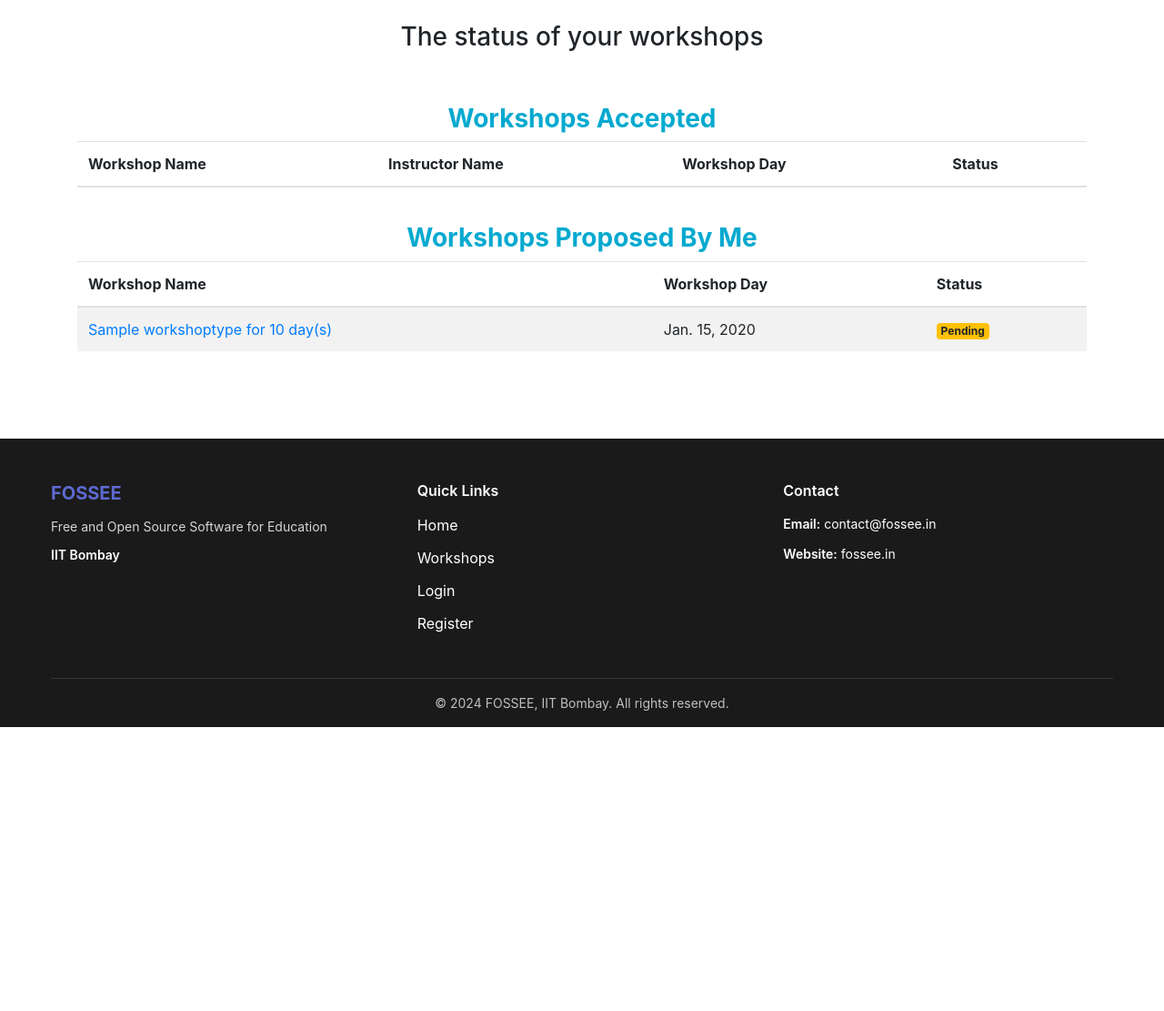
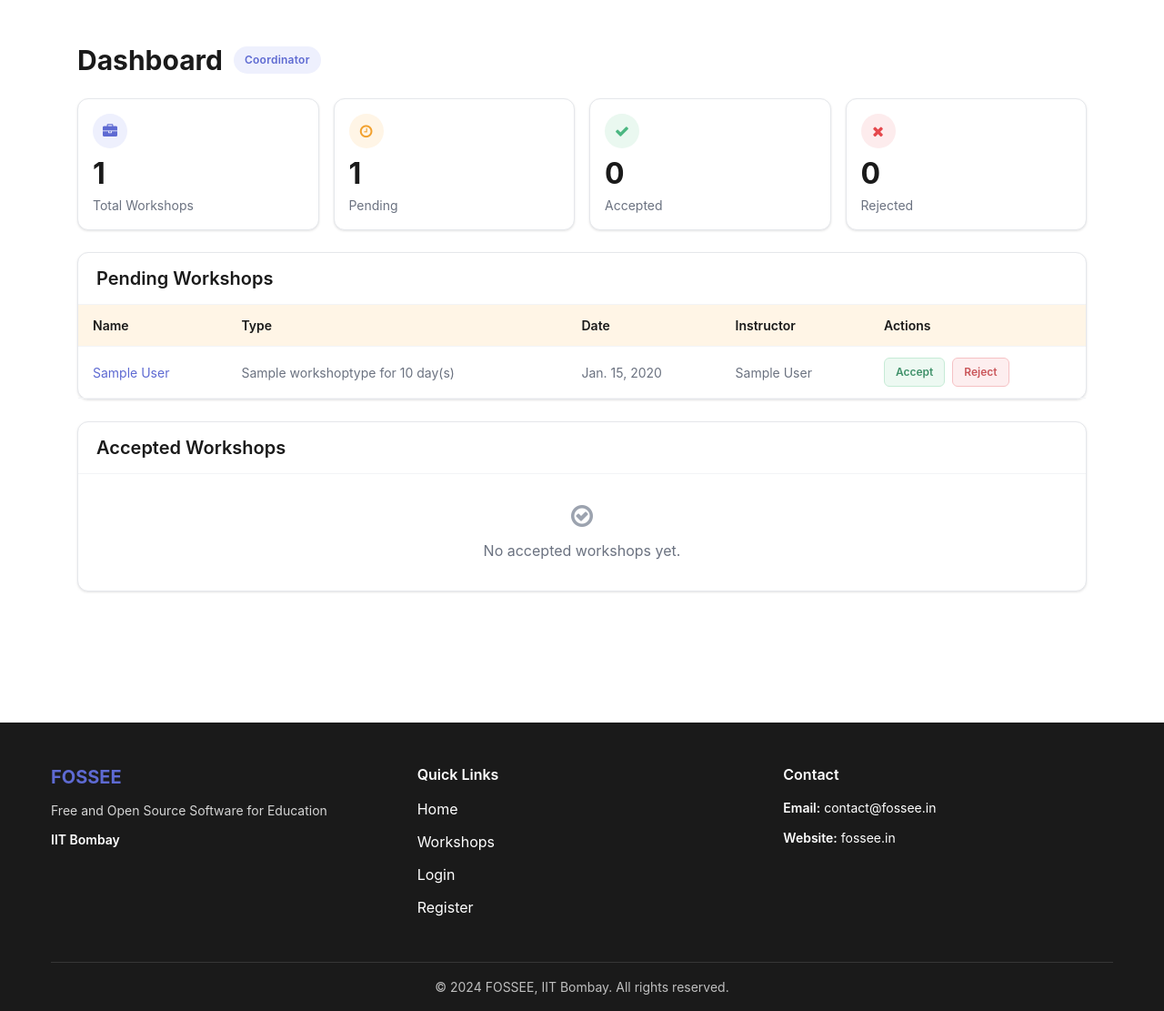
Before and after one commit to shivani-i-i/fossee-workshop-booking-ui, a Django app: page /workshop/status in a window 1280 px wide. Shown: the part 56-1167 px from the top of the page at 91% size. Before the commit the page ends 855 px from the top, so only its background shows below. Run offline with Django 3.2, Linux system fonts and the light colour scheme; a user stored in the database is signed in; tables that the repository leaves empty hold one stand-in row (values such as "Sample post"); lists and menus that the app fills with data are empty; some libraries are stand-ins or nearby versions.

Commit message:
feat: redesign coordinator dashboard with stat cards and workshop tables

```diff
--- /dev/null
+++ b/workshop_app/static/workshop_app/css/coordinator-dashboard.css
@@ -0,0 +1,234 @@
+.coordinator-dashboard {
+    padding-top: var(--space-6);
+    padding-bottom: var(--space-10);
+}
+
+.coordinator-dashboard__header {
+    display: flex;
+    align-items: center;
+    gap: var(--space-3);
+    margin-bottom: var(--space-6);
+}
+
+.coordinator-dashboard__header h1 {
+    margin: 0;
+    font-size: var(--font-size-3xl);
+    color: var(--color-text-primary);
+    font-weight: var(--font-weight-bold);
+}
+
+.coordinator-role-badge {
+    display: inline-flex;
+    align-items: center;
+    justify-content: center;
+    height: 30px;
+    padding: 0 var(--space-3);
+    border-radius: var(--radius-full);
+    background: var(--color-primary-light);
+    color: var(--color-primary);
+    font-size: var(--font-size-xs);
+    font-weight: var(--font-weight-semibold);
+    letter-spacing: 0.02em;
+}
+
+.coordinator-stats-grid {
+    display: grid;
+    grid-template-columns: repeat(4, minmax(0, 1fr));
+    gap: var(--space-4);
+    margin-bottom: var(--space-6);
+}
+
+.coordinator-stat-card {
+    background: var(--color-bg-primary);
+    border: 1px solid var(--color-border);
+    border-radius: var(--radius-lg);
+    padding: var(--space-4);
+    box-shadow: var(--shadow-card);
+}
+
+.coordinator-stat-card__icon {
+    width: 38px;
+    height: 38px;
+    border-radius: var(--radius-full);
+    display: inline-flex;
+    align-items: center;
+    justify-content: center;
+    margin-bottom: var(--space-3);
+}
+
+.coordinator-stat-card__icon.is-total { background: #eef0fd; color: #5e6ad2; }
+.coordinator-stat-card__icon.is-pending { background: #fff5e6; color: #f2a12e; }
+.coordinator-stat-card__icon.is-accepted { background: #eaf8f0; color: #4cb782; }
+.coordinator-stat-card__icon.is-rejected { background: #fdeced; color: #e5484d; }
+
+.coordinator-stat-card strong {
+    display: block;
+    margin: 0;
+    font-size: 32px;
+    line-height: 1;
+    color: var(--color-text-primary);
+    font-weight: var(--font-weight-bold);
+}
+
+.coordinator-stat-card p {
+    margin: var(--space-2) 0 0;
+    color: var(--color-text-secondary);
+    font-size: var(--font-size-sm);
+}
+
+.coordinator-table-section {
+    background: var(--color-bg-primary);
+    border: 1px solid var(--color-border);
+    border-radius: var(--radius-lg);
+    box-shadow: var(--shadow-card);
+    margin-bottom: var(--space-6);
+}
+
+.coordinator-table-section__head {
+    padding: var(--space-4) var(--space-5);
+    border-bottom: 1px solid var(--color-border-light);
+}
+
+.coordinator-table-section__head h2 {
+    margin: 0;
+    color: var(--color-text-primary);
+    font-size: var(--font-size-xl);
+    font-weight: var(--font-weight-semibold);
+}
+
+.coordinator-table-scroll {
+    overflow-x: auto;
+}
+
+.coordinator-table {
+    width: 100%;
+    min-width: 740px;
+    border-collapse: separate;
+    border-spacing: 0;
+}
+
+.coordinator-table th,
+.coordinator-table td {
+    padding: var(--space-3) var(--space-4);
+    border-bottom: 1px solid var(--color-border-light);
+    font-size: var(--font-size-sm);
+    color: var(--color-text-secondary);
+}
+
+.coordinator-table th {
+    color: var(--color-text-primary);
+    font-weight: var(--font-weight-semibold);
+}
+
+.coordinator-table td a {
+    color: var(--color-primary);
+    text-decoration: none;
+}
+
+.coordinator-table td a:hover {
+    color: var(--color-primary-hover);
+    text-decoration: none;
+}
+
+.coordinator-table--pending th {
+    background: #fff5e6;
+}
+
+.coordinator-table--accepted tbody tr:nth-child(even) {
+    background: var(--color-bg-secondary);
+}
+
+.coordinator-action-buttons {
+    display: inline-flex;
+    gap: var(--space-2);
+}
+
+.coordinator-btn {
+    height: 32px;
+    border: 1px solid transparent;
+    border-radius: var(--radius-sm);
+    padding: 0 var(--space-3);
+    font-size: var(--font-size-xs);
+    font-weight: var(--font-weight-semibold);
+    opacity: 0.85;
+}
+
+.coordinator-btn--accept {
+    background: #eaf8f0;
+    color: #1f7f51;
+    border-color: #bde8cf;
+}
+
+.coordinator-btn--reject {
+    background: #fdeced;
+    color: #c1383d;
+    border-color: #f4b7ba;
+}
+
+.coordinator-empty-state {
+    padding: var(--space-8);
+    text-align: center;
+    color: var(--color-text-secondary);
+}
+
+.coordinator-empty-state i {
+    font-size: 1.75rem;
+    color: var(--color-text-muted);
+    margin-bottom: var(--space-3);
+}
+
+.coordinator-empty-state p {
+    margin: 0;
+}
+
+.coordinator-status-badge {
+    display: inline-flex;
+    align-items: center;
+    gap: var(--space-2);
+    padding: 4px 10px;
+    border-radius: var(--radius-full);
+    background: #eaf8f0;
+    color: #1f7f51;
+    font-size: var(--font-size-xs);
+    font-weight: var(--font-weight-semibold);
+}
+
+.coordinator-status-dot {
+    width: 7px;
+    height: 7px;
+    border-radius: 50%;
+    background: #4cb782;
+}
+
+.coordinator-pagination-wrap {
+    padding: var(--space-4);
+    display: flex;
+    justify-content: center;
+}
+
+.coordinator-empty-jumbo {
+    background: var(--color-bg-primary);
+    border: 1px solid var(--color-border);
+    border-radius: var(--radius-lg);
+    padding: var(--space-8);
+    box-shadow: var(--shadow-card);
+}
+
+.coordinator-empty-jumbo h1 {
+    margin-top: 0;
+}
+
+@media (max-width: 767px) {
+    .coordinator-dashboard {
+        padding-left: 16px;
+        padding-right: 16px;
+    }
+
+    .coordinator-dashboard__header {
+        flex-wrap: wrap;
+    }
+
+    .coordinator-stats-grid {
+        grid-template-columns: repeat(2, minmax(0, 1fr));
+    }
+}
--- a/workshop_app/templates/workshop_app/workshop_status_coordinator.html
+++ b/workshop_app/templates/workshop_app/workshop_status_coordinator.html
@@ -1,36 +1,102 @@
 {% extends "workshop_app/base.html" %}
+{% load static %}
 
 {% block title %}
-    My Workshops
+    Coordinator Dashboard
 {% endblock %}
 
-{% block extra-custom-scripts %}
-<style >
-    .table-heading{
-        color: #04a9cf;
-    }
-    </style>
+{% block page_styles %}
+    <link rel="stylesheet" href="{% static 'workshop_app/css/coordinator-dashboard.css' %}" type="text/css"/>
 {% endblock %}
 
 {% block content %}
+<div class="container coordinator-dashboard">
     {% if not workshops %}
-        <div class="container">
-            <div class="jumbotron">
+        <div class="coordinator-empty-jumbo">
             <h1>Welcome {{ user.first_name }}</h1>
-                <p>Information Related to your workshops will be shown here, you can also
-                    propose a Workshop as per your available date in <strong>Propose Workshop tab</strong> .</p>
-            </div>
+            <p>
+                Information related to your workshops will appear here.
+                You can propose a new workshop from the <strong>Propose Workshop</strong> section.
+            </p>
         </div>
     {% else %}
-        <h3 class="text-center">The status of your workshops </h3>
-        <br>
+        <div class="coordinator-dashboard__header">
+            <h1>Dashboard</h1>
+            <span class="coordinator-role-badge">Coordinator</span>
+        </div>
 
-        <!-- Accepted View -->
+        <section class="coordinator-stats-grid">
+            <article class="coordinator-stat-card">
+                <span class="coordinator-stat-card__icon is-total"><i class="fa fa-briefcase" aria-hidden="true"></i></span>
+                <strong>{{ total_workshops }}</strong>
+                <p>Total Workshops</p>
+            </article>
+            <article class="coordinator-stat-card">
+                <span class="coordinator-stat-card__icon is-pending"><i class="fa fa-clock-o" aria-hidden="true"></i></span>
+                <strong>{{ pending_count }}</strong>
+                <p>Pending</p>
+            </article>
+            <article class="coordinator-stat-card">
+                <span class="coordinator-stat-card__icon is-accepted"><i class="fa fa-check" aria-hidden="true"></i></span>
+                <strong>{{ accepted_count }}</strong>
+                <p>Accepted</p>
+            </article>
+            <article class="coordinator-stat-card">
+                <span class="coordinator-stat-card__icon is-rejected"><i class="fa fa-times" aria-hidden="true"></i></span>
+                <strong>{{ rejected_count }}</strong>
+                <p>Rejected</p>
+            </article>
+        </section>
 
-        <br>
-        <div class="container">
-            <h3 class="text-center table-heading"><strong>Workshops Accepted</strong></h3>
-            <table class="table table-striped table-responsive-sm">
+        <section class="coordinator-table-section">
+            <div class="coordinator-table-section__head">
+                <h2>Pending Workshops</h2>
+            </div>
+            {% if pending_workshops %}
+            <div class="coordinator-table-scroll">
+                <table class="coordinator-table coordinator-table--pending">
+                    <thead>
+                        <tr>
+                            <th>Name</th>
+                            <th>Type</th>
+                            <th>Date</th>
+                            <th>Instructor</th>
+                            <th>Actions</th>
+                        </tr>
+                    </thead>
+                    <tbody>
+                        {% for workshop in pending_workshops %}
+                        <tr>
+                            <td><a href="{% url 'workshop_app:workshop_details' workshop.id %}">{{ workshop.coordinator.get_full_name|default:user.get_full_name }}</a></td>
+                            <td>{{ workshop.workshop_type|capfirst }}</td>
+                            <td>{{ workshop.date|date }}</td>
+                            <td>{% if workshop.instructor %}{{ workshop.instructor.get_full_name }}{% else %}Not assigned{% endif %}</td>
+                            <td>
+                                <div class="coordinator-action-buttons">
+                                    <button type="button" class="coordinator-btn coordinator-btn--accept" disabled>Accept</button>
+                                    <button type="button" class="coordinator-btn coordinator-btn--reject" disabled>Reject</button>
+                                </div>
+                            </td>
+                        </tr>
+                        {% endfor %}
+                    </tbody>
+                </table>
+            </div>
+            {% else %}
+            <div class="coordinator-empty-state">
+                <i class="fa fa-inbox" aria-hidden="true"></i>
+                <p>No pending workshops found.</p>
+            </div>
+            {% endif %}
+        </section>
+
+        <section class="coordinator-table-section">
+            <div class="coordinator-table-section__head">
+                <h2>Accepted Workshops</h2>
+            </div>
+            {% if accepted_workshops %}
+            <div class="coordinator-table-scroll">
+                <table class="coordinator-table coordinator-table--accepted">
                     <thead>
                         <tr>
                             <th>Workshop Name</th>
@@ -39,50 +105,50 @@
                             <th>Status</th>
                         </tr>
                     </thead>
-
-                {% for workshop in workshops %}
                     <tbody>
+                        {% for workshop in accepted_workshops %}
                         <tr>
-                        {% if workshop.status %}
-                            <td><a href="{% url 'workshop_app:workshop_details' workshop.id %}" >{{ workshop.workshop_type |capfirst }}</a></td>
+                            <td><a href="{% url 'workshop_app:workshop_details' workshop.id %}">{{ workshop.workshop_type|capfirst }}</a></td>
                             <td>{{ workshop.instructor.get_full_name }}</td>
-                            <td>{{ workshop.date | date }}</td>
-                            <td><span class="badge badge-success">{{ workshop.get_status }}</span></td>
-                        {% endif %}
+                            <td>{{ workshop.date|date }}</td>
+                            <td>
+                                <span class="coordinator-status-badge">
+                                    <span class="coordinator-status-dot"></span>
+                                    {{ workshop.get_status }}
+                                </span>
+                            </td>
                         </tr>
+                        {% endfor %}
                     </tbody>
-                {% endfor %}
-
                 </table>
             </div>
 
-        <!-- Proposed View -->
-
-        <br>
-        <div class="container">
-            <h3 class="text-center table-heading"><strong>Workshops Proposed By Me</strong></h3>
-            <table class="table table-striped table-responsive-sm">
-                <thead>
-                <tr>
-                    <th>Workshop Name</th>
-                    <th>Workshop Day</th>
-                    <th>Status</th>
-                </tr>
-                </thead>
-                {% for workshop in workshops %}
-                    <tbody>
-                    <tr>
-                        {% if not workshop.status and workshop.tnc_accepted %}
-                            <td><a href="{% url 'workshop_app:workshop_details' workshop.id %}" >{{ workshop.workshop_type |capfirst }}</a></td>
-                            <td>{{ workshop.date | date }}</td>
-                            <td><span class="badge badge-warning">{{ workshop.get_status }}</span></td>
+            <div class="coordinator-pagination-wrap">
+                <ul class="pagination pagination-sm">
+                    <li class="page-item">
+                        {% if accepted_workshops.has_previous %}
+                            <a class="page-link" href="?accepted_page={{ accepted_workshops.previous_page_number }}">Previous</a>
                         {% endif %}
-                    </tr>
-                    </tbody>
-
-                {% endfor %}
-            </table>
+                    </li>
+                    <li class="page-item">
+                        <span class="page-link">
+                            Page {{ accepted_workshops.number }} of {{ accepted_workshops.paginator.num_pages }}
+                        </span>
+                    </li>
+                    <li class="page-item">
+                        {% if accepted_workshops.has_next %}
+                            <a class="page-link" href="?accepted_page={{ accepted_workshops.next_page_number }}">Next</a>
+                        {% endif %}
+                    </li>
+                </ul>
+            </div>
+            {% else %}
+            <div class="coordinator-empty-state">
+                <i class="fa fa-check-circle-o" aria-hidden="true"></i>
+                <p>No accepted workshops yet.</p>
             </div>
             {% endif %}
-
+        </section>
+    {% endif %}
+</div>
 {% endblock %}
--- a/workshop_app/views.py
+++ b/workshop_app/views.py
@@ -176,8 +176,29 @@ def workshop_status_coordinator(request):
     workshops = Workshop.objects.filter(
         coordinator=user.id
     ).order_by('-date')
+
+    pending_workshops = workshops.filter(status=0, tnc_accepted=True)
+    accepted_queryset = workshops.filter(status=1)
+
+    accepted_paginator = Paginator(accepted_queryset, 10)
+    accepted_page = request.GET.get('accepted_page')
+    accepted_workshops = accepted_paginator.get_page(accepted_page)
+
+    total_workshops = workshops.count()
+    pending_count = pending_workshops.count()
+    accepted_count = accepted_queryset.count()
+    rejected_count = workshops.filter(status=2).count()
+
     return render(request, 'workshop_app/workshop_status_coordinator.html',
-                  {"workshops": workshops})
+                  {
+                      "workshops": workshops,
+                      "pending_workshops": pending_workshops,
+                      "accepted_workshops": accepted_workshops,
+                      "total_workshops": total_workshops,
+                      "pending_count": pending_count,
+                      "accepted_count": accepted_count,
+                      "rejected_count": rejected_count,
+                  })
 
 
 @login_required
```
Lines whose indentation alone changed are shown as unchanged.
